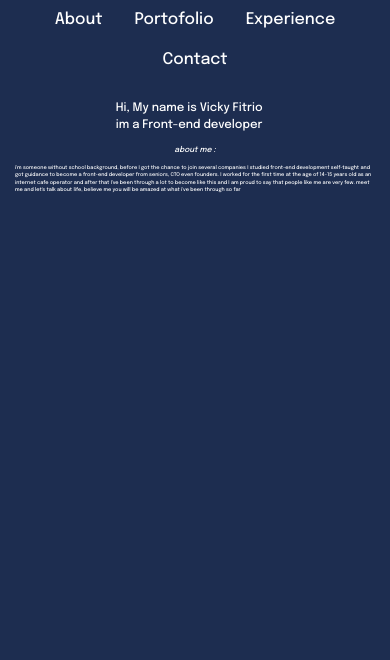
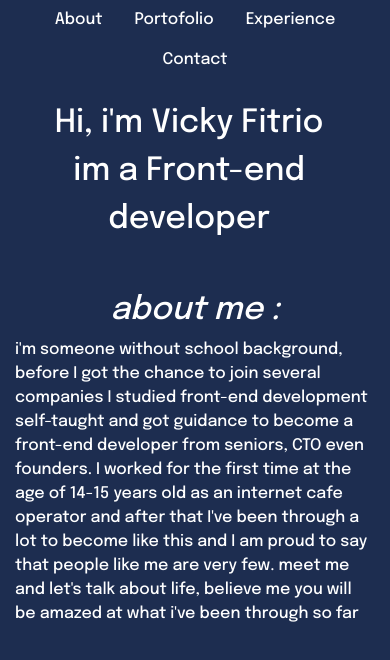
Before and after one commit to vickyfto/new-portofolio, a plain HTML site: page index.html in a window 390 px wide. Drawn offline with nearby package versions, Linux system fonts and the light colour scheme.

Commit message:
test responsive

```diff
--- a/index.html
+++ b/index.html
@@ -33,7 +33,7 @@
       <div class="container">
         <div class="row">
           <div class="col align-self-start text-white im-vicky text-center">
-            Hi, My name is Vicky Fitrio <br />im a Front-end developer
+            Hi, i'm Vicky Fitrio <br />im a Front-end developer
           </div>
           <!-- <div class="col align-self-center">One of</div> -->
           <div>
--- a/style.css
+++ b/style.css
@@ -24,18 +24,18 @@
 }
 
 .im-vicky {
-  font-size: 3vw;
+  font-size: 2em;
   margin: 5vw 3vw 0 0;
 }
 
 .about-me {
-  margin-top: 3vw;
+  margin-top: 3em;
 }
 
 .about-me p {
-  font-size: 1.3vw;
+  font-size: 1em;
 }
 
 .about-me h3 {
-  font-size: 2vw;
+  font-size: 2em;
 }
```
